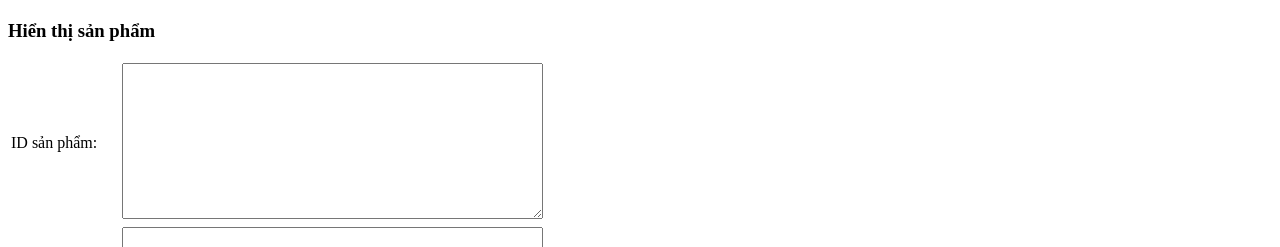
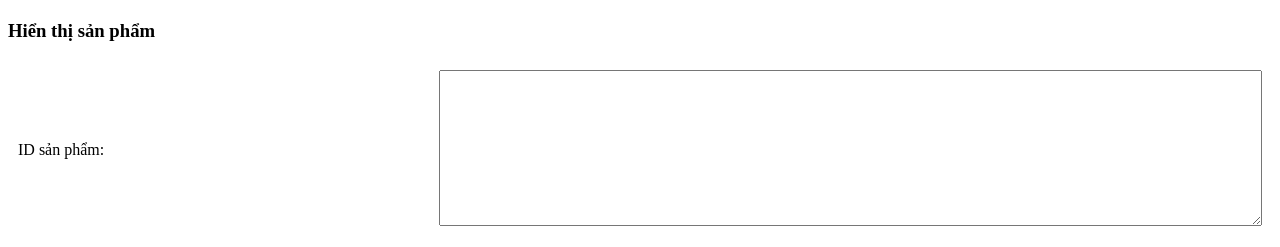
Before and after one commit to vqdung71104/database-lab-assignment-demo-2, a plain HTML site: page index.html in a window 1280 px wide. Shown: the part 510-757 px from the top of the page. Drawn offline with Linux system fonts and the light colour scheme.

Commit message:
Update style.css

```diff
--- a/style.css
+++ b/style.css
@@ -64,3 +64,45 @@
 .tabcontent form button {
   align-self: flex-start;
 }
+
+<style>
+  table {
+    width: 100%;
+    border-collapse: collapse;
+  }
+
+  td {
+    padding: 10px;
+  }
+
+  label {
+    display: inline-block;
+    width: 200px;
+    text-align: left;
+  }
+
+  textarea {
+    width: 100%;
+    box-sizing: border-box;
+  }
+
+
+table {
+  width: 100%;
+  border-collapse: collapse;
+}
+
+td {
+  padding: 10px;
+}
+
+label {
+  display: inline-block;
+  width: 200px;
+  text-align: left;
+}
+
+textarea {
+  width: 100%;
+  box-sizing: border-box;
+}
```
